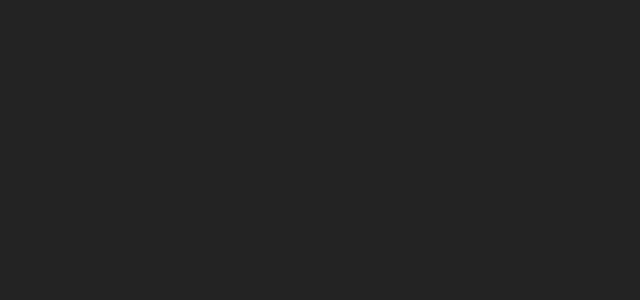
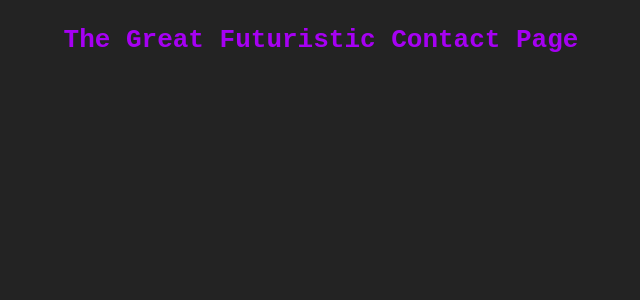
Before and after one commit to lopesmfelipe/portfolio, a React (Vite) app in the folder rtest/: page /contact in a window 1280 px wide. Shown: the top 300 px of the page, without its empty margins (319-959 px from the left). Built offline with nearby package versions, Linux system fonts and the light colour scheme; the HTML template or start-up script is replaced by a standard one.

Commit message:
Home, Menu and Contact page

```diff
--- a/rtest/src/App.css
+++ b/rtest/src/App.css
@@ -11,4 +11,17 @@
 
 h1 {
   color: white;
+  font-family: monospace;
 }
+
+.homeText {
+  color: rgb(223, 0, 134);
+}
+
+.menuText {
+  color: rgb(0, 225, 180);
+}
+
+.contactText {
+  color: rgb(166, 0, 243);
+}
--- a/rtest/src/App.jsx
+++ b/rtest/src/App.jsx
@@ -1,10 +1,20 @@
 import "./App.css";
-import {BrowserRouter} from 'react-router-dom'
+import { BrowserRouter as Router, Routes, Route } from "react-router-dom";
+import { Home } from "./pages/Home";
+import { Menu } from "./pages/Menu";
+import { Contact } from "./pages/Contact";
 
 function App() {
-
   return (
-    <div className="App"></div>
+    <div className="App">
+      <Router>
+        <Routes>
+          <Route path="/" element={<Home />} />
+          <Route path="/menu" element={<Menu />} />
+          <Route path="/contact" element={<Contact />} />
+        </Routes>
+      </Router>
+    </div>
   );
 }
 
--- /dev/null
+++ b/rtest/src/pages/Contact.jsx
@@ -0,0 +1,3 @@
+export const Contact = () => {
+  return <h1 className="contactText">The Great Futuristic Contact Page</h1>;
+};
--- /dev/null
+++ b/rtest/src/pages/Home.jsx
@@ -0,0 +1,3 @@
+export const Home = () => {
+  return <h1 className="homeText">The Great Futuristic Home Page</h1>;
+};
--- /dev/null
+++ b/rtest/src/pages/Menu.jsx
@@ -0,0 +1,3 @@
+export const Menu = () => {
+  return <h1 className="menuText">The Great Futuristic Menu Page</h1>;
+};
```
